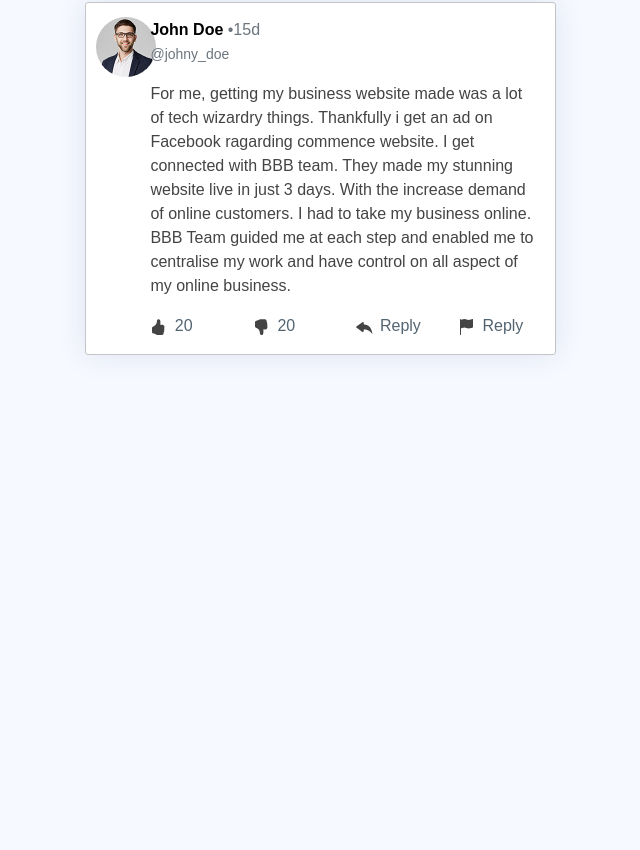
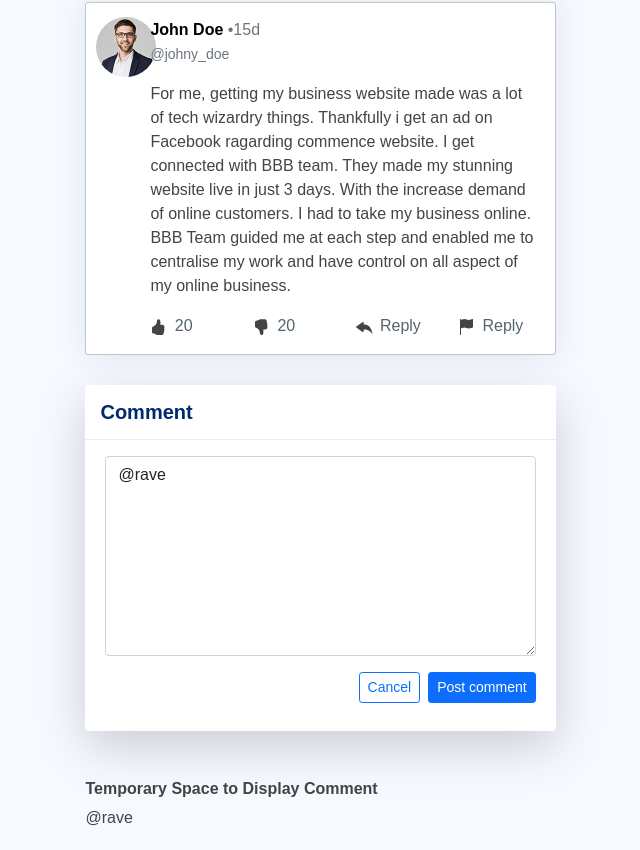
Before and after one commit to merlin-201/digital-forum, a React (Create React App) app in the folder client/: page /topic in a window 1280 px wide. Shown: the part 1446-2296 px from the top of the page, without its empty margins (291-931 px from the left). Before the commit the page ends 1851 px from the top, so only its background shows below. Built offline with nearby package versions, Linux system fonts and the light colour scheme.

Commit message:
Added Comment Card

```diff
--- /dev/null
+++ b/client/src/components/Post/comment.jsx
@@ -0,0 +1,30 @@
+import { useState } from "react";
+
+export default function Comment() {
+  const username = "@rave "
+  const [comment, setComment] = useState(username);
+
+  return (
+    <>
+      <div className="card shadow-lg p-0 mb-5 bg-body rounded">
+        <h5 className="card-header mb-3"> <strong>Comment</strong> </h5>
+        <div className="card-body">
+          <textarea className="form-control cardHeight" placeholder="Leave a comment here" id="floatingTextarea2"
+            style={{ height: 200 }}
+            name="comment"
+            value={comment}
+            onChange={e => setComment(e.target.value)}></textarea>
+          <div className="float-end mt-2">
+            <button type="button" className="btn btn-outline-primary btn-sm m-2">Cancel</button>
+            <button type="button" className="btn btn-primary btn-sm">Post comment</button>
+          </div>
+        </div>
+      </div>
+      <div>
+        <h6> <strong>Temporary Space to Display Comment</strong> </h6>
+        {comment}
+      </div>
+
+    </>
+  );
+}
--- a/client/src/pages/Topic.js
+++ b/client/src/pages/Topic.js
@@ -5,6 +5,7 @@ import Advertisements from "../components/Advertisements/Advertisements";
 import Post from "../components/Post/Post";
 import TopicBanner from "../components/TopicBanner/TopicBanner";
 import TopUsers from "../components/TopUsers/TopUsers";
+import Comment from "../components/Post/comment"
 
 export default function Topic() {
     return (
@@ -48,6 +49,7 @@ export default function Topic() {
                                 <Post />
                                 <Post />
                                 <Post />
+                                <Comment/>
                         </div>
 
                     </div>
```
Also changed, not shown: 1 other file (tests, documents, lock files or other folders). Lines whose indentation alone changed are shown as unchanged.
